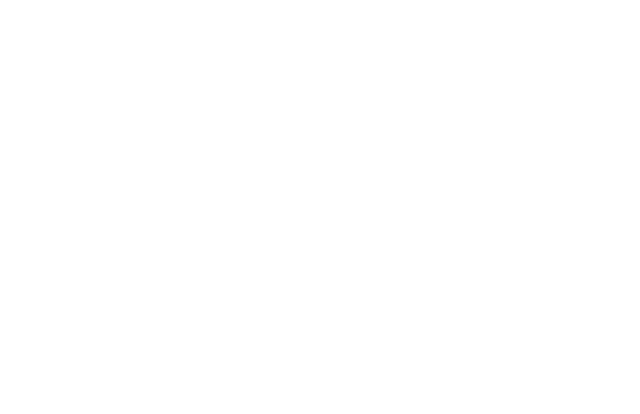
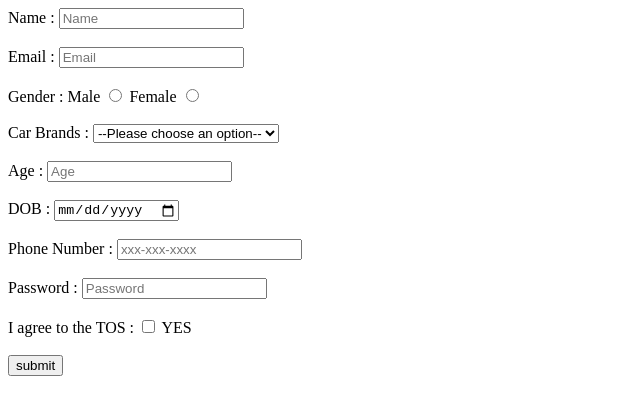
Before and after one commit to acciojob/signup-form-car-pravin8007, a website: page main.html in a window 1280 px wide. Shown: the whole page, without its empty margins (0-640 px from the left). Drawn offline with Linux system fonts and the light colour scheme.

Commit message:
created a submission

```diff
--- a/main.html
+++ b/main.html
@@ -10,6 +10,36 @@
 	<!-- the entire body must be written by student -->
     <script type="text/javascript" src="./script.js">
 </script>
+	<form method="post" action = "mailto:pravinshivajiptil37@gmail.com">
+		<lable for = "name">Name : </lable>
+		    <input type="text" id = "name" name ="name" placeholder="Name" required><br><br>
+		<label for = "email"> Email : </label>
+			<input type ="email" id="email" name="email" placeholder="Email" required><br><br>
+		Gender :
+		<label for ="gender_m" >
+			Male <input type ="radio" value="male" id ="gender_m" name="gender">
+		</lable>
+		<lable for ="gender_f">
+			Female <input type ="radio" value ="female" id ="gender_f" name="gender"><br><br>
+		</label>
+		<label for="cars">Car Brands : </label>
+			<select id ="cars" required>
+				 <Option value="">--Please choose an option--</Option>
+				<option>honda</option>
+				<option>BMW</option>
+			</select><br><br>
+		<label for="age">Age : </label>
+		<input type="number" id="age" name ="age" placeholder="Age" required><br><br>
+		<label for="dob">DOB : </label>
+		<input type="date" id="dob" name ="dob" required><br><br>
+		<label for="tel">Phone Number : </label>
+		<input type ="tel" id="tel" name ="tel" placeholder="xxx-xxx-xxxx"><br><br>
+		<label for="password">Password : </label>
+		<input type ="password" id="password" name = "password" placeholder="Password" required><br><br>
+		<label for="tos">I agree to the TOS : </label>
+		<input type = "checkbox" id="tos" name = "tos" required> YES <br><br>
+		<input type = "submit" value ="submit">
+	</form>
 
 </body>
 
```
